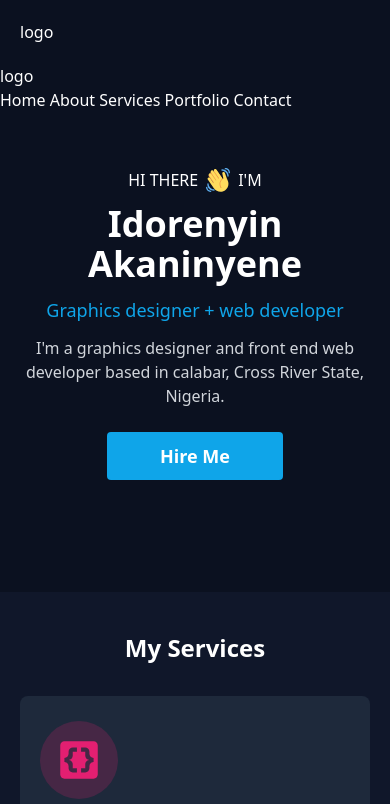
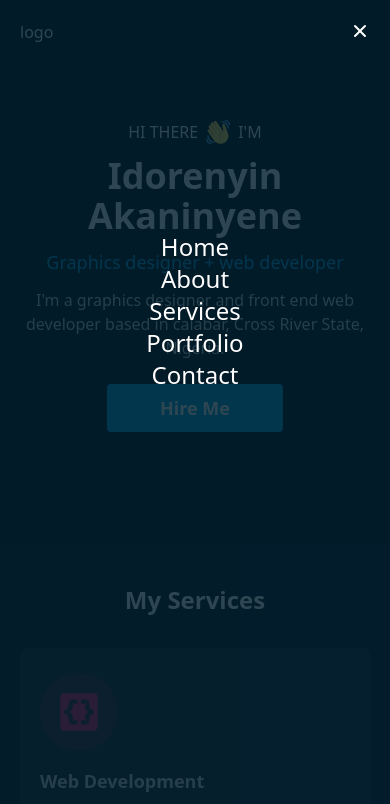
Before and after one commit to Dreno2003/portfolio, a website: page public/index.html in a window 390 px wide. Both pictures are taken after a click on the element 358 px from the left and 32 px from the top of the page. Shown: the top 804 px of the page. Drawn offline with Linux system fonts and the light colour scheme.

Commit message:
modified mobile navigation nav

```diff
--- a/public/index.html
+++ b/public/index.html
@@ -26,15 +26,24 @@
             </div>
         </div>
 
-        <div id="navContent" class="hidden">
-            <h2 class="text-white">logo</h2>
-            <nav class="text-white">
+
+        <div id="navContent" class="hidden h-full z-10 fixed top-0 left-0 w-0 ">
+            <div class="fixed w-full h-full text-center bg-navbg-100">
+                <div id="closeBtn" class="justify-end relative " style="top: 20.5px; right: 20.5px;" onclick="closeModal()">
+                    <svg xmlns="http://www.w3.org/2000/svg" class="h-5 w-5" viewBox="0 0 20 20" fill="currentColor">
+                    <path fill-rule="evenodd" d="M4.293 4.293a1 1 0 011.414 0L10 8.586l4.293-4.293a1 1 0 111.414 1.414L11.414 10l4.293 4.293a1 1 0 01-1.414 1.414L10 11.414l-4.293 4.293a1 1 0 01-1.414-1.414L8.586 10 4.293 5.707a1 1 0 010-1.414z" clip-rule="evenodd" />
+                  </svg>
+                </div>
+                <nav class="text-white text-center text-2xl" style="top: 25%; position: relative;">
+                    <div class="flex flex-col">
                         <a href="#">Home</a>
                         <a href="#">About</a>
                         <a href="#">Services</a>
                         <a href="#">Portfolio</a>
                         <a href="#">Contact</a>
+                    </div>
                 </nav>
+            </div>
         </div>
 
         <!-- desktop navigation view -->
@@ -47,6 +56,7 @@
             <a href="#">Contact</a>
         </nav> -->
     </header>
+
     <main class="mt-5">
         <section id="heroSection" class="text-white mx-5 mt-14 text-center">
             <h6 class="mb-3 flex justify-center ">HI THERE
@@ -198,7 +208,7 @@
         btn.onclick = function openModal() {
             navContents.style.display = 'block';
             btn.style.display = 'none';
-            closeBtn.style.display = 'block';
+            closeBtn.style.display = 'flex';
             console.log(3)
 
         }
--- a/tailwind.config.js
+++ b/tailwind.config.js
@@ -13,7 +13,10 @@ module.exports = {
                     100: 'rgba(227, 31, 113, 0.2)',
                     200: 'rgba(136, 56, 180, 0.2)',
                     300: '#e0e016',
-                    400: 'rgb(172 187 48 / 20%)'
+                    400: 'rgb(172 187 48 / 20%)',
+                },
+                'navbg': {
+                    100: '#011e2bd1'
                 }
             }
         },
```
Also changed, not shown: public/css/output.css. Lines whose indentation alone changed are shown as unchanged.
